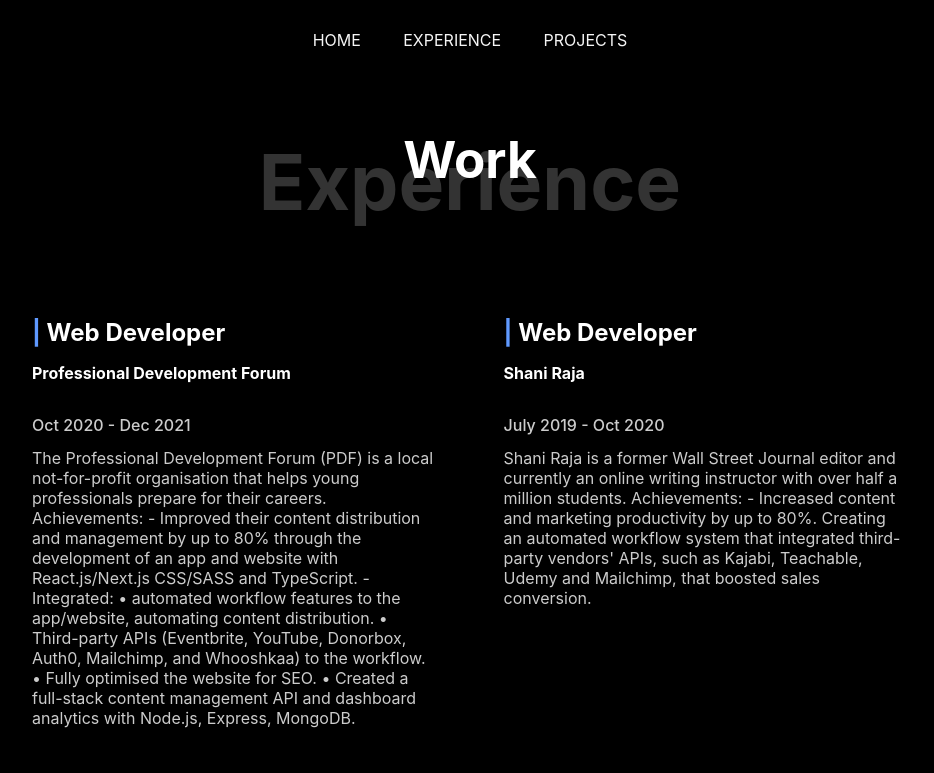
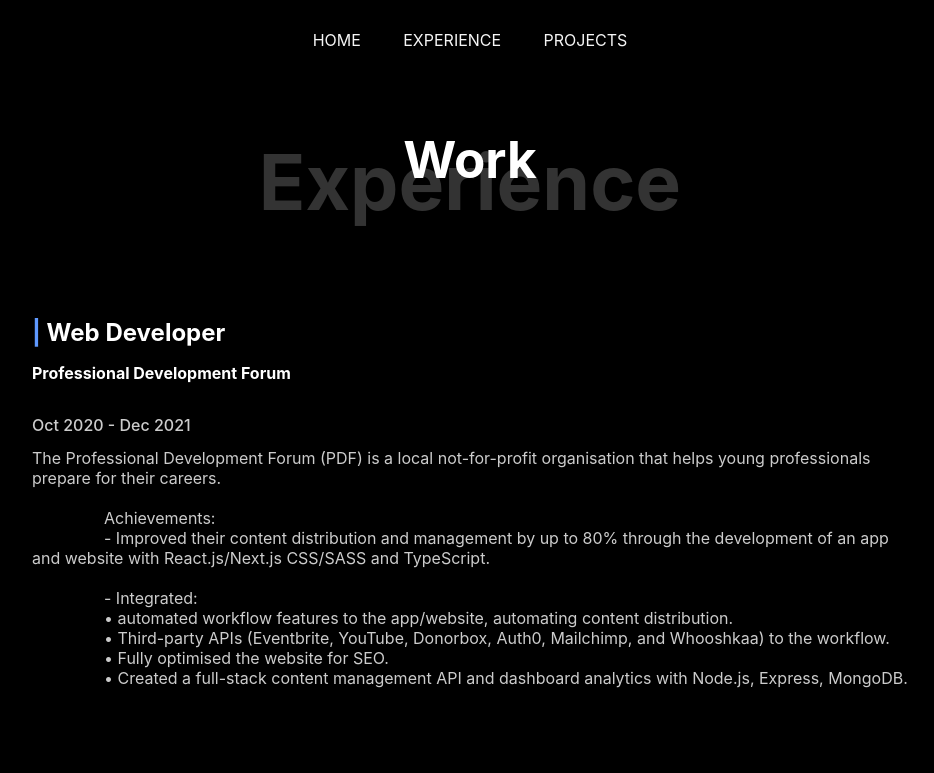
Before and after one commit to washington-shoji/personal-portfolio-nextjs-typescript, a Next.js app: page /experience in a window 1280 px wide. Shown: the top 773 px of the page, without its empty margins (170-1104 px from the left). Built offline with nearby package versions, Linux system fonts and the light colour scheme.

Commit message:
refactor(minor): Minor refactoring

```diff
--- a/pages/experience/Experience.module.scss
+++ b/pages/experience/Experience.module.scss
@@ -38,7 +38,7 @@
 	.experience__container {
 		display: grid;
 		gap: 4.2em;
-		grid-template-columns: repeat(2, 1fr);
+		grid-template-columns: repeat(1, 1fr);
 
 		.experience__content {
 			display: flex;
@@ -79,6 +79,10 @@
 			& p:first-child {
 				font-weight: 500;
 			}
+
+			.experience__description {
+				white-space: pre-wrap;
+			}
 		}
 	}
 }
--- a/pages/experience/index.tsx
+++ b/pages/experience/index.tsx
@@ -32,7 +32,9 @@ const Experience = () => {
 							</div>
 							<div className={styles.content__body}>
 								<p>{experience.date}</p>
-								<p>{experience.description}</p>
+								<p className={styles.experience__description}>
+									{experience.description}
+								</p>
 							</div>
 						</div>
 					);
```
